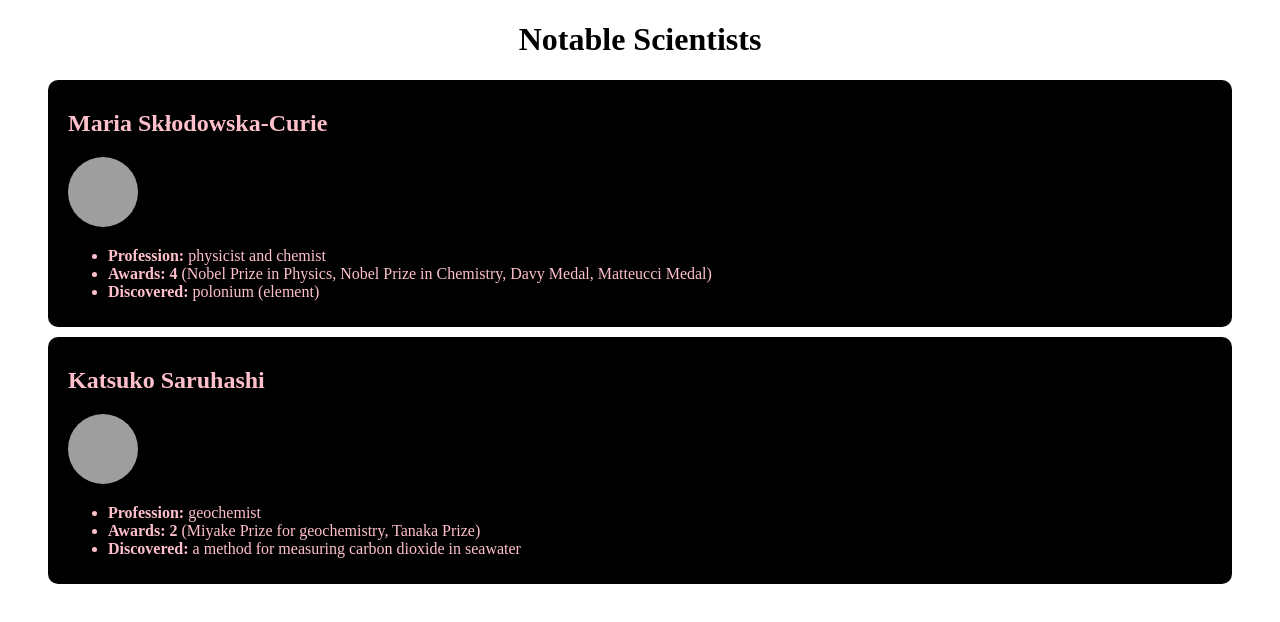
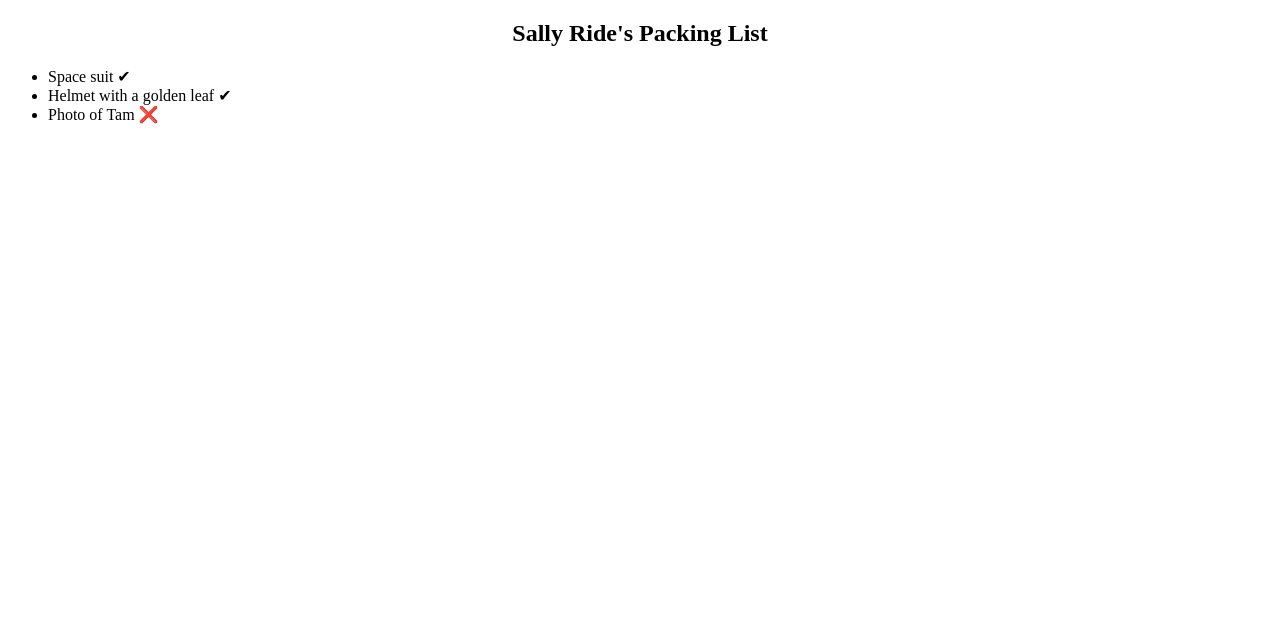
Before and after one commit to lazo2212/learning_react, a React (Create React App) app: page / in a window 1280 px wide. Shown: the top 622 px of the page. Built offline with nearby package versions, Linux system fonts and the light colour scheme; grey boxes are pictures that could not be loaded.

Commit message:
modified:   src/App.js

```diff
--- a/src/App.js
+++ b/src/App.js
@@ -3,12 +3,17 @@ import { getImageUrl } from './utils.js';
 import './App.css';
 
 const Profile = ({ person, size, profession, awards, discovered }) => {
+  let thumbnailSize = 's';
+  if (size > 90) {
+    thumbnailSize = 'b';
+  }
+
   return (
     <section className="profile">
       <h2>{person.name}</h2>
       <img
         className="avatar"
-        src={getImageUrl(person.imageId)}
+        src={getImageUrl(person.imageId, thumbnailSize)}
         alt={person.name}
         width={size}
         height={size}
@@ -30,13 +35,18 @@ const Profile = ({ person, size, profession, awards, discovered }) => {
   );
 };
 
+const Item = ({ name, isPacked }) => {
+  return <li className="item">{isPacked ? name + ' ✔' : name + ' ❌ '}</li>;
+};
+
 export default function Gallery() {
   return (
-    <div>
+    <>
+      {/* <div>
         <h1>Notable Scientists</h1>
         <Profile
           person={{ name: 'Maria Skłodowska-Curie', imageId: 'szV5sdG' }}
-        size={70}
+          size={100}
           profession="physicist and chemist"
           awards={[
             'Nobel Prize in Physics',
@@ -49,11 +59,20 @@ export default function Gallery() {
 
         <Profile
           person={{ name: 'Katsuko Saruhashi', imageId: 'YfeOqp2' }}
-        size={70}
+          size={80}
           profession="geochemist"
           awards={['Miyake Prize for geochemistry', 'Tanaka Prize']}
           discovered="a method for measuring carbon dioxide in seawater"
         />
-    </div>
+      </div> */}
+      <section>
+        <h1>Sally Ride's Packing List</h1>
+        <ul>
+          <Item isPacked={true} name={'Space suit'} />
+          <Item isPacked={true} name={'Helmet with a golden leaf'} />
+          <Item isPacked={false} name={'Photo of Tam'} />
+        </ul>
+      </section>
+    </>
   );
 }
```
Lines whose indentation alone changed are shown as unchanged.
